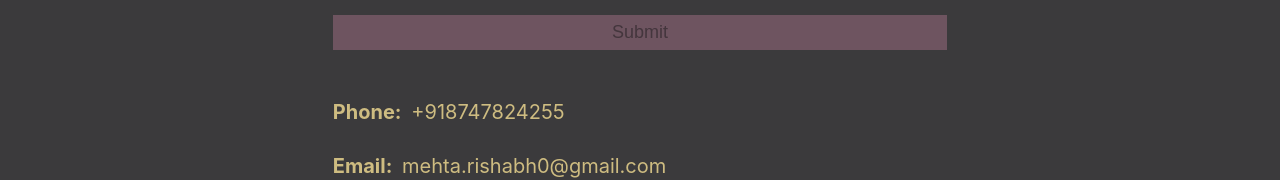
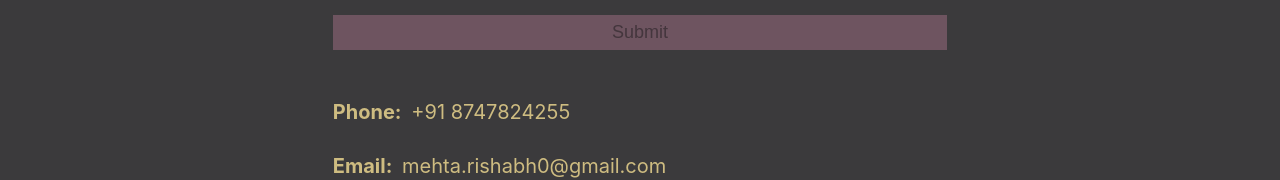
Before and after one commit to mehtarishabh/onerishabh, a React (Create React App) app: page /contact in a window 1280 px wide. Shown: the part 512-692 px from the top of the page. Built offline with nearby package versions, Linux system fonts and the light colour scheme.

Commit message:
small fixes

```diff
--- a/src/pages/ContactUs/ContactUs.js
+++ b/src/pages/ContactUs/ContactUs.js
@@ -67,7 +67,7 @@ function ContactUs() {
       }
       <div className='ContactUs_wrapper'>
         <span className='ContactUs_text'><b>Phone: </b></span>
-        <span className='ContactUs_data'>+918747824255</span>
+        <span className='ContactUs_data'>+91 8747824255</span>
       </div>
       <div className='ContactUs_wrapper'>
         <span className='ContactUs_text'><b>Email: </b></span>
```
